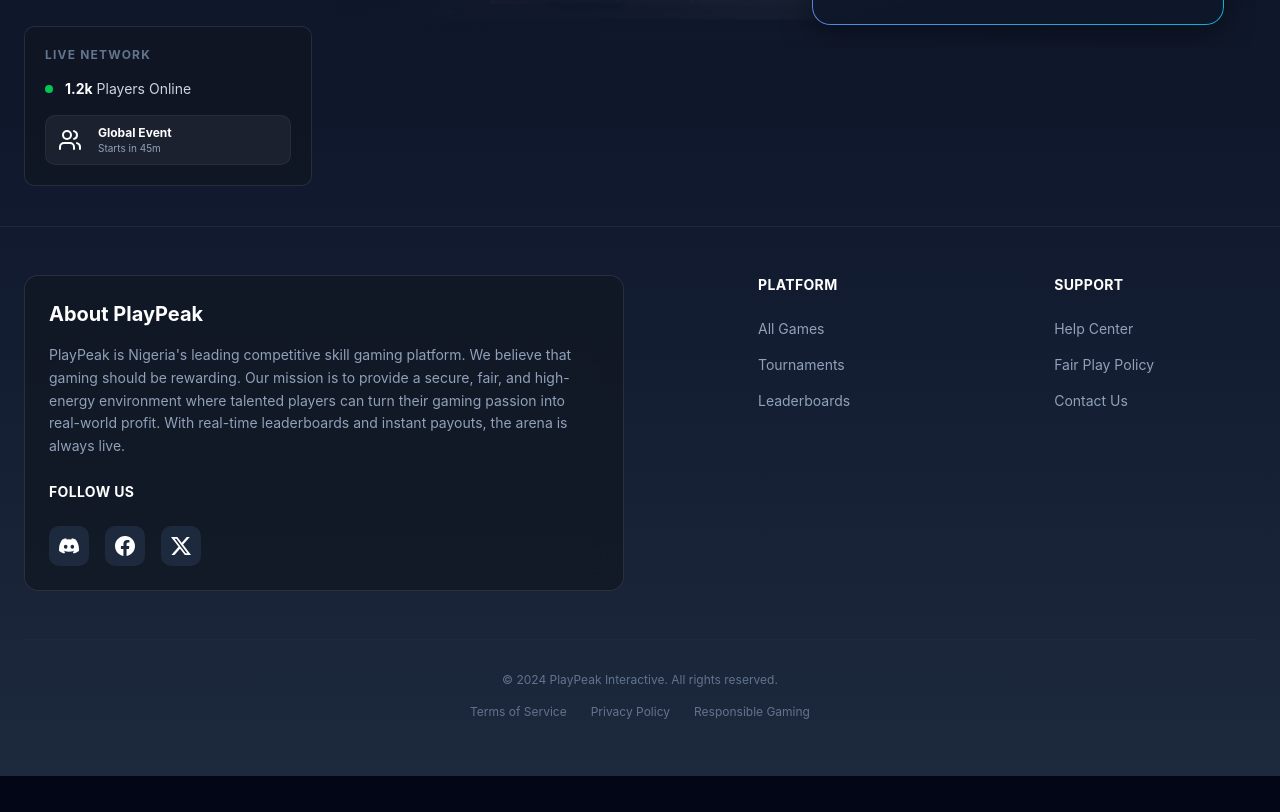
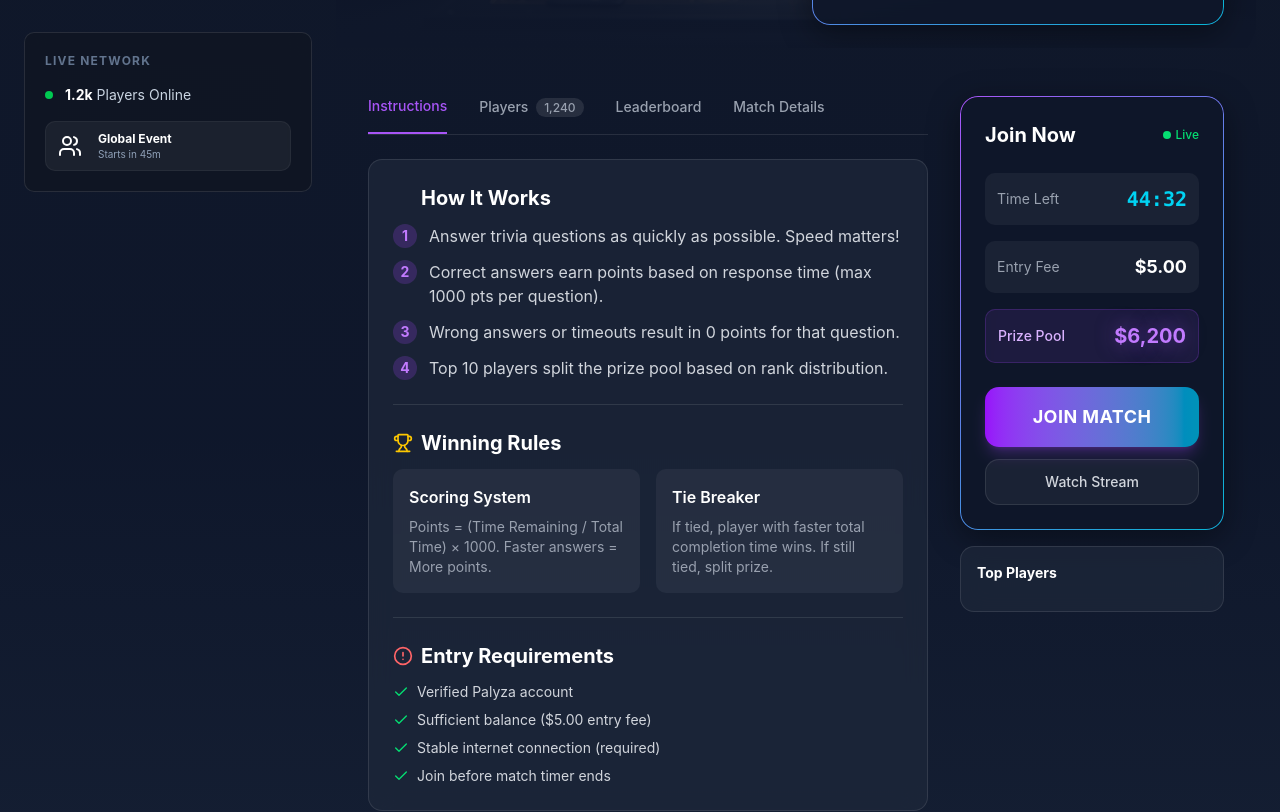
Before and after one commit to Guseltony/playza-frontend, a React (Vite) app: page /games/battle-iq in a window 1280 px wide. Shown: the part 560-1372 px from the top of the page. Before the commit the page ends 1336 px from the top, so only its background shows below. Built offline with nearby package versions, Linux system fonts and the light colour scheme.

Commit message:
single game page tab section added

```diff
--- a/src/components/GameInstructionTab.tsx
+++ b/src/components/GameInstructionTab.tsx
@@ -1,3 +1,5 @@
+import { AlertCircle, Check, Trophy } from "lucide-react";
+
 const GameInstructionTab = () => {
   return (
     <div className="max-w-7xl mx-auto px-4 sm:px-6 lg:px-8 py-12">
@@ -94,10 +96,7 @@
 
                 <div className="border-t border-white/10 pt-6">
                   <h3 className="font-display text-xl font-bold text-white mb-3 flex items-center gap-2">
-                    <i
-                      data-lucide="trophy"
-                      className="w-5 h-5 text-yellow-400"
-                    ></i>
+                    <Trophy className="w-5 h-5 text-yellow-400" />
                     Winning Rules
                   </h3>
                   <div className="grid md:grid-cols-2 gap-4">
@@ -124,39 +123,24 @@
 
                 <div className="border-t border-white/10 pt-6">
                   <h3 className="font-display text-xl font-bold text-white mb-3 flex items-center gap-2">
-                    <i
-                      data-lucide="alert-circle"
-                      className="w-5 h-5 text-red-400"
-                    ></i>
+                    <AlertCircle className="w-5 h-5 text-red-400" />
                     Entry Requirements
                   </h3>
                   <ul className="space-y-2 text-gray-300 text-sm">
                     <li className="flex items-center gap-2">
-                      <i
-                        data-lucide="check"
-                        className="w-4 h-4 text-green-400"
-                      ></i>
+                      <Check className="w-4 h-4 text-green-400" />
                       Verified Palyza account
                     </li>
                     <li className="flex items-center gap-2">
-                      <i
-                        data-lucide="check"
-                        className="w-4 h-4 text-green-400"
-                      ></i>
+                      <Check className="w-4 h-4 text-green-400" />
                       Sufficient balance ($5.00 entry fee)
                     </li>
                     <li className="flex items-center gap-2">
-                      <i
-                        data-lucide="check"
-                        className="w-4 h-4 text-green-400"
-                      ></i>
+                      <Check className="w-4 h-4 text-green-400" />
                       Stable internet connection (required)
                     </li>
                     <li className="flex items-center gap-2">
-                      <i
-                        data-lucide="check"
-                        className="w-4 h-4 text-green-400"
-                      ></i>
+                      <Check className="w-4 h-4 text-green-400" />
                       Join before match timer ends
                     </li>
                   </ul>
--- a/src/pages/Game.tsx
+++ b/src/pages/Game.tsx
@@ -1,3 +1,4 @@
+import GameInstructionTab from "@/components/GameInstructionTab";
 import { games } from "@/data/games";
 import { formatNaira } from "@/lib/formatNaira";
 import { calculatePrizePool } from "@/utils/calculatedPrizePool";
@@ -178,6 +179,8 @@
           </div>
         </div>
       </section>
+
+      <GameInstructionTab />
     </div>
   );
 };
```
